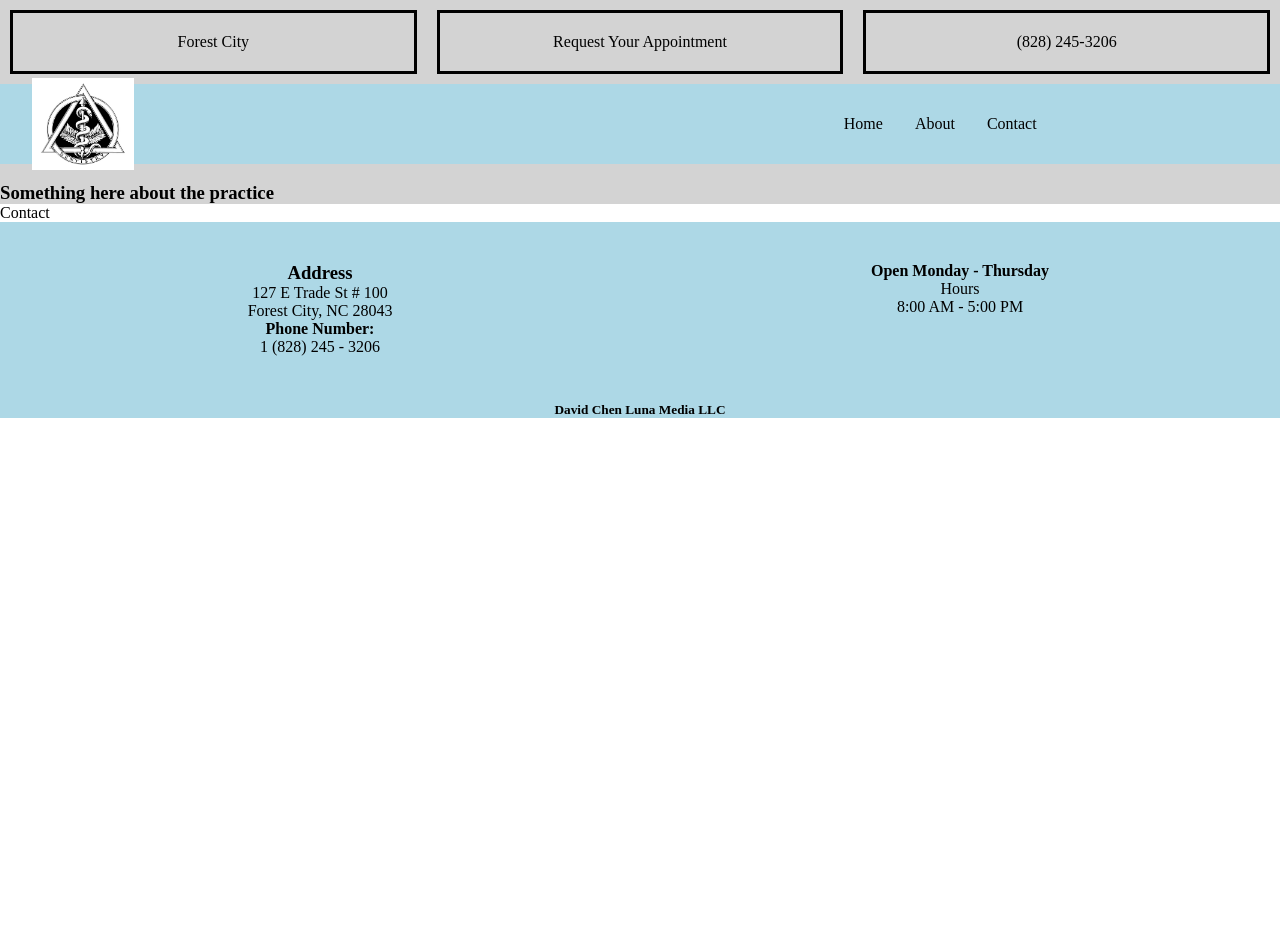
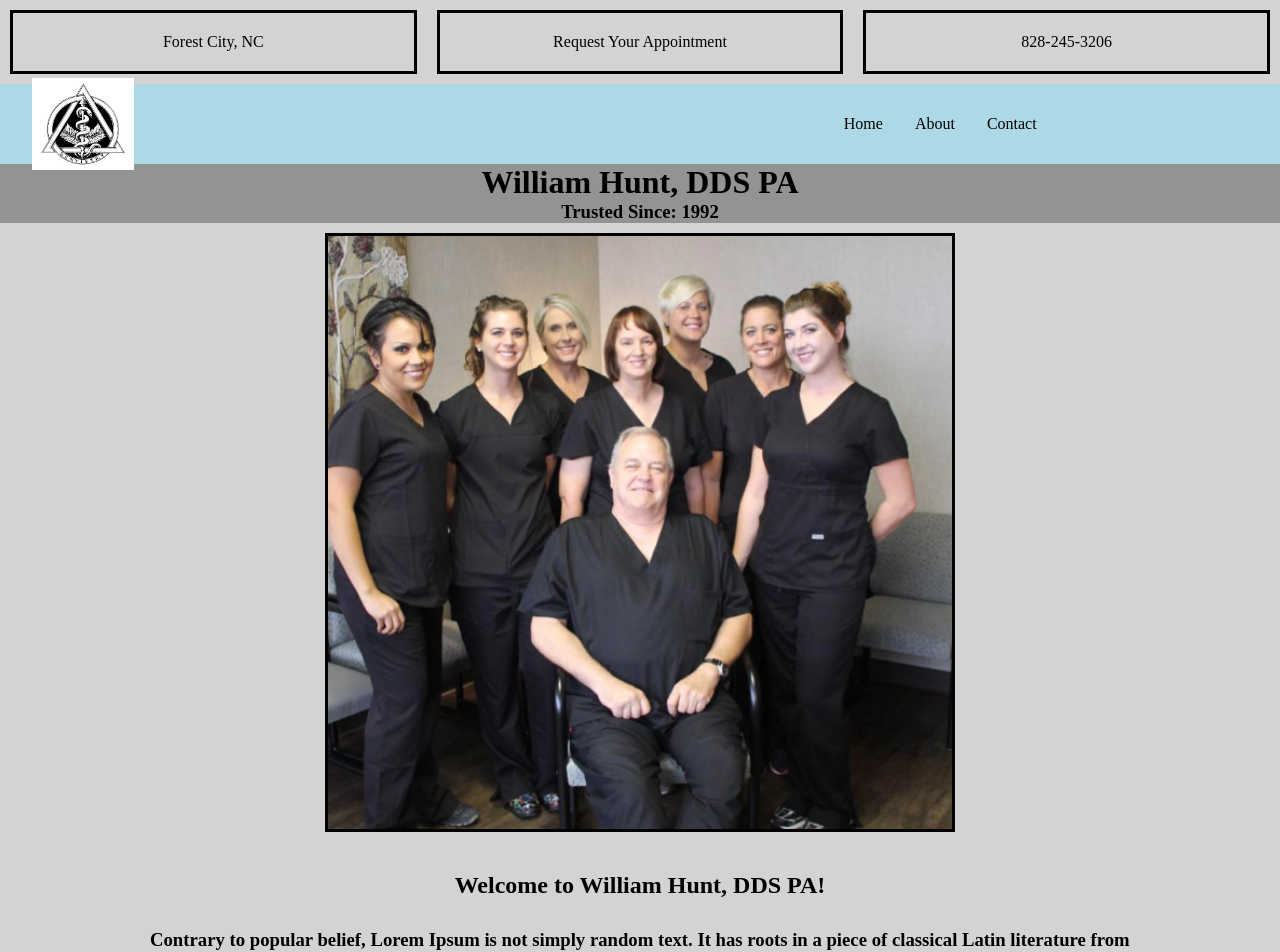
Before and after one commit to dchen8419/William_Hunt_DDS, a React (Create React App) app: page / in a window 1280 px wide. Shown: the top 952 px of the page. Before the commit the page ends 800 px from the top, so only its background shows below. Built offline with nearby package versions, Linux system fonts and the light colour scheme.

Commit message:
added picture, banner and more about

```diff
--- a/src/App.js
+++ b/src/App.js
@@ -1,15 +1,18 @@
 import './App.css';
 import About from './components/about/About';
+import Banner from './components/banner/Banner';
 import Contact from './components/contact/Contact';
 import Footer from './components/footer/Footer';
 import Header from './components/header/Header';
 import Nav from './components/navbar/Nav';
+
 
 function App() {
   return (
     <div>
       <Header />
       <Nav />
+      <Banner />
       <About />
       <Contact />
       <Footer />
--- a/src/components/about/About.css
+++ b/src/components/about/About.css
@@ -1,3 +1,19 @@
 .about-container {
     background-color: lightgray;
 }
+
+.about_img_container {
+    padding: 10px;
+}
+
+.about_welcome_container {
+    padding: 30px;
+}
+
+.about_welcome_title {
+    text-align: center;
+}
+
+.about_paragraph {
+    padding-inline: 150px;
+}
--- a/src/components/about/About.jsx
+++ b/src/components/about/About.jsx
@@ -1,13 +1,19 @@
 import React from 'react'
 import '../about/About.css'
+import picBanner from '../../assets/banner_pic.png'
 
 function About() {
   return (
-    <div className='about-container'>
-      <div>
-        <img alt=''/>
+    <div className='about-container' >
+      <div className='about_img_container'>
+        <img alt='banner_picture' src={picBanner} className="banner_pic"/>
       </div>
-      <h3>Something here about the practice</h3>
+      <div className='about_welcome_container'>
+        <h2 className='about_welcome_title'>Welcome to William Hunt, DDS PA!</h2>
+      </div>
+      <div className='about_paragraph'>
+        <h3>Contrary to popular belief, Lorem Ipsum is not simply random text. It has roots in a piece of classical Latin literature from 45 BC, making it over 2000 years old. Richard McClintock, a Latin professor at Hampden-Sydney College in Virginia, looked up one of the more obscure Latin words, consectetur, from a Lorem Ipsum passage, and going through the cites of the word in classical literature, discovered the undoubtable source. Lorem Ipsum comes from sections 1.10.32 and 1.10.33 of "de Finibus Bonorum et Malorum" (The Extremes of Good and Evil) by Cicero, written in 45 BC. This book is a treatise on the theory of ethics, very popular during the Renaissance. The first line of Lorem Ipsum, "Lorem ipsum dolor sit amet..", comes from a line in section 1.10.32.</h3>
+      </div>
     </div>
   )
 }
--- /dev/null
+++ b/src/components/banner/Banner.css
@@ -0,0 +1,11 @@
+.banner_container {
+    background-color: rgb(146, 148, 148);
+    text-align: center;
+}
+
+.banner_pic {
+    margin: auto;
+    display: block;
+    border: 3px solid black;
+    width: 50%;
+}
--- /dev/null
+++ b/src/components/banner/Banner.jsx
@@ -0,0 +1,13 @@
+import React from 'react'
+import '../../components/banner/Banner.css'
+
+function Banner() {
+    return (
+        <div className='banner_container'>
+            <h1>William Hunt, DDS PA</h1>
+            <h3>Trusted Since: 1992</h3>
+        </div>
+    )
+}
+
+export default Banner
--- a/src/components/header/Header.jsx
+++ b/src/components/header/Header.jsx
@@ -4,9 +4,9 @@
 function Header() {
     return (
         <div className='header-container'>
-            <div>Forest City</div>
+            <div>Forest City, NC</div>
             <div>Request Your Appointment</div>
-            <div>(828) 245-3206</div>
+            <div>828-245-3206</div>
         </div>
     )
 }
```
Also changed, not shown: src/assets/banner_pic.png (added).
